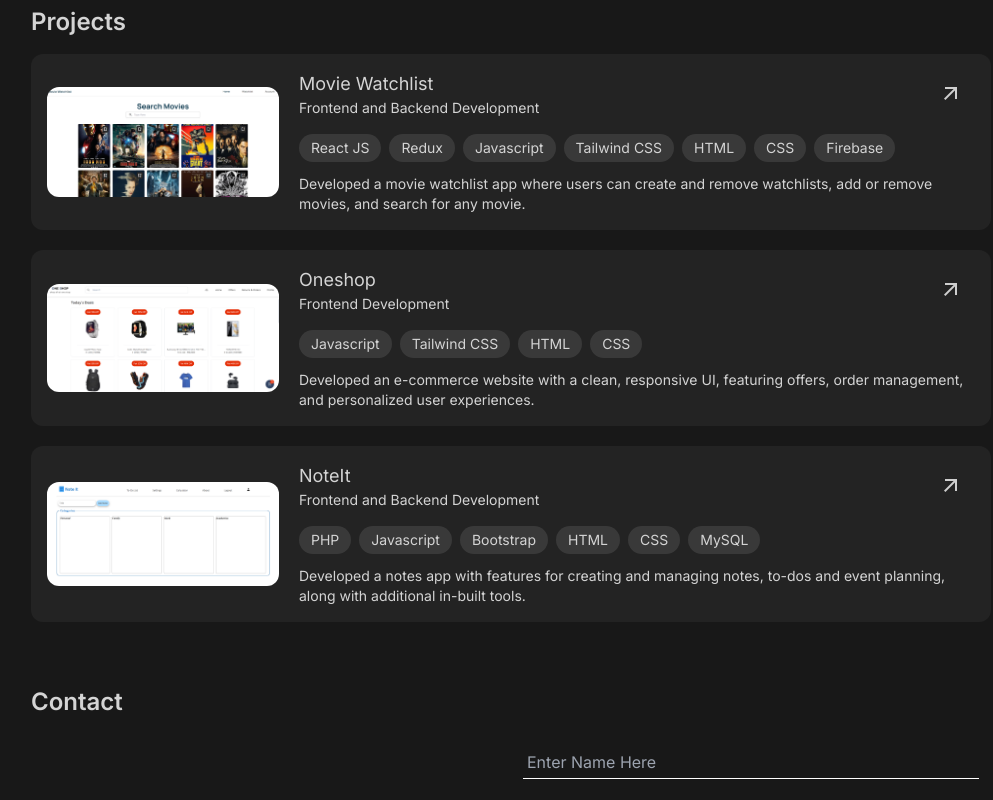
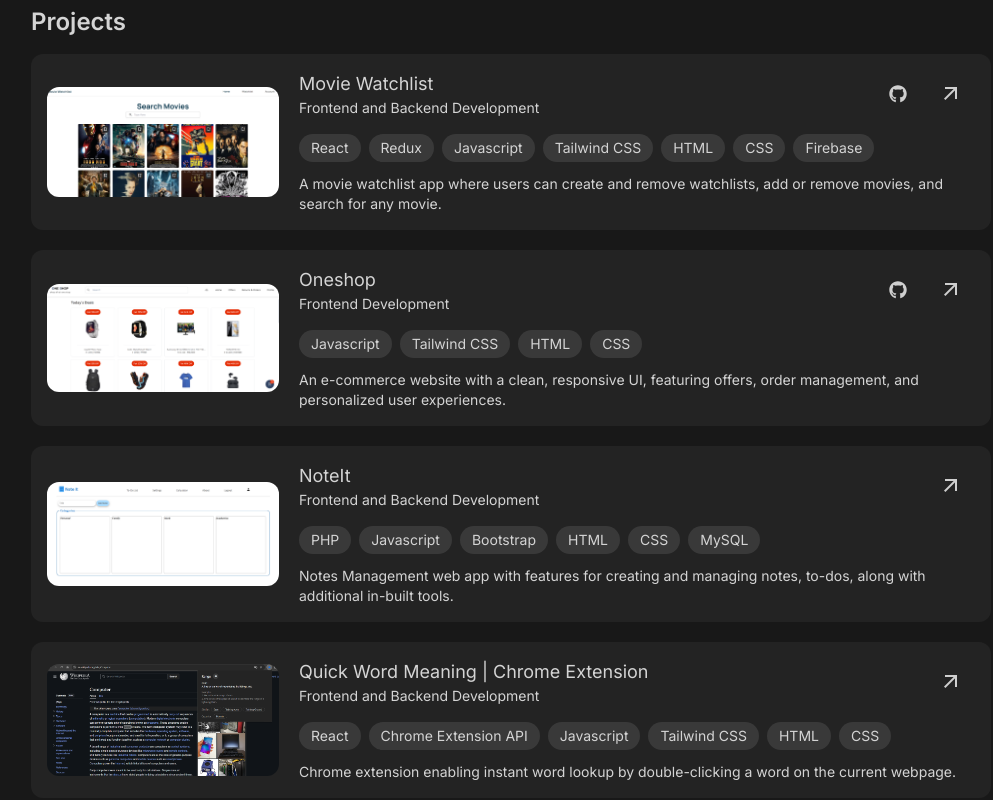
Before and after one commit to The-Hobbit-hk/Portfolio, a React (Vite) app in the folder portfolio/: page / in a window 1280 px wide. Shown: the part 1060-1860 px from the top of the page, without its empty margins (129-1122 px from the left). Built offline with nearby package versions, Linux system fonts and the light colour scheme.

Commit message:
links added

```diff
--- a/portfolio/src/pages/Projects.jsx
+++ b/portfolio/src/pages/Projects.jsx
@@ -1,4 +1,5 @@
 import React from 'react'
+import { FaGithub } from "react-icons/fa";
 
 function Projects() {
     return (
@@ -17,7 +18,10 @@ function Projects() {
                                         <p className='text-lg'>Movie Watchlist</p>
                                         <p className='text-sm'>Frontend and Backend Development</p>
                                     </div>
-                                    <div>
+                                    <div className='flex items-center gap-2'>
+                                        <a href="https://github.com/omkarbokil/MovieWatchlist" target='_blank' className='group rounded-full p-3 hover:bg-black/10 dark:hover:bg-white/10'>
+                                            <FaGithub className='text-neutral-700 dark:text-[#cfcfcf] dark:group-hover:text-[#eeeeee] text-lg' />
+                                        </a>
                                         <a href="https://movie-watchlist-black.vercel.app/" target='_blank'>
                                             <span class="material-symbols-outlined p-3 cursor-pointer text-neutral-700 dark:text-[#cfcfcf] dark:hover:text-blue-500 hover:bg-black/10 dark:hover:bg-white/10 rounded-full transition-all duration-300 group-hover:translate-x-2 group-hover:-translate-y-2">
                                                 arrow_outward
@@ -27,7 +31,7 @@ function Projects() {
                                 </div>
                                 <div>
                                     <div className='mt-1 flex gap-2 flex-wrap *:dark:bg-white/10 *:bg-black/10 *:px-3 *:py-1 *:rounded-full *:text-sm *:text-[#666666] *:dark:text-neutral-300'>
-                                        <div><p>React JS</p></div>
+                                        <div><p>React</p></div>
                                         <div><p>Redux</p></div>
                                         <div><p>Javascript</p></div>
                                         <div><p>Tailwind CSS</p></div>
@@ -37,7 +41,7 @@ function Projects() {
                                     </div>
                                 </div>
                                     <p className='text-sm'>
-                                    Developed a movie watchlist app where users can create and remove watchlists, add or remove movies, and search for any movie.
+                                    A movie watchlist app where users can create and remove watchlists, add or remove movies, and search for any movie.
                                     </p>
                             </div>
                         </div>
@@ -51,8 +55,11 @@ function Projects() {
                                         <p className='text-lg'>Oneshop</p>
                                         <p className='text-sm'>Frontend Development</p>
                                     </div>
-                                    <div>
-                                        <a href="https://one-shop-psi.vercel.app/" target='_blank'>
+                                    <div className='flex items-center gap-2'>
+                                        <a href="https://github.com/omkarbokil/OneShop" target='_blank' className='group rounded-full p-3 hover:bg-black/10 dark:hover:bg-white/10'>
+                                            <FaGithub className='text-neutral-700 dark:text-[#cfcfcf] dark:group-hover:text-[#eeeeee] text-lg' />
+                                        </a>
+                                        <a href="https://movie-watchlist-black.vercel.app/" target='_blank'>
                                             <span class="material-symbols-outlined p-3 cursor-pointer text-neutral-700 dark:text-[#cfcfcf] dark:hover:text-blue-500 hover:bg-black/10 dark:hover:bg-white/10 rounded-full transition-all duration-300 group-hover:translate-x-2 group-hover:-translate-y-2">
                                                 arrow_outward
                                             </span>
@@ -68,13 +75,13 @@ function Projects() {
                                     </div>
                                 </div>
                                     <p className='text-sm'>
-                                    Developed an e-commerce website with a clean, responsive UI, featuring offers, order management, and personalized user experiences.
+                                    An e-commerce website with a clean, responsive UI, featuring offers, order management, and personalized user experiences.
                                     </p>
                             </div>
                         </div>
                     </a>
                     <a href="#">
-                    <div className='rounded-xl p-4 bg-[#E9E9E9] dark:bg-[#232323] dark:hover:bg-[#162032]/50 hover:bg-[#fdca40] transition-all duration-300 cursor-pointer flex xl:flex-row flex-col xl:items-center gap-5 group'>
+                        <div className='rounded-xl p-4 bg-[#E9E9E9] dark:bg-[#232323] dark:hover:bg-[#162032]/50 hover:bg-[#fdca40] transition-all duration-300 cursor-pointer flex xl:flex-row flex-col xl:items-center gap-5 group'>
                             <img src="noteit.png" alt="Note It" width='50%' className='rounded-xl xl:w-[25%] md:w-[40%] w-[100%]' />
                             <div className='grid gap-3 w-[100%]'>
                                 <div className='flex justify-between items-center'>
@@ -101,7 +108,40 @@ function Projects() {
                                     </div>
                                 </div>
                                     <p className='text-sm'>
-                                    Developed a notes app with features for creating and managing notes, to-dos and event planning, along with additional in-built tools.
+                                    Notes Management web app with features for creating and managing notes, to-dos, along with additional in-built tools.
+                                    </p>
+                            </div>
+                        </div>
+                    </a>
+                    <a href="https://chromewebstore.google.com/detail/quick-word-meaning/cfgkgnlgekkdnhmehpdkebflakhjibkg?utm_source=ext_app_menu" target='_blank'>
+                    <div className='rounded-xl p-4 bg-[#E9E9E9] dark:bg-[#232323] dark:hover:bg-[#162032]/50 hover:bg-[#fdca40] transition-all duration-300 cursor-pointer flex xl:flex-row flex-col xl:items-center gap-5 group'>
+                            <img src="qwm.png" alt="Quick Word Meaning" width='50%' className='rounded-xl xl:w-[25%] md:w-[40%] w-[100%]' />
+                            <div className='grid gap-3 w-[100%]'>
+                                <div className='flex justify-between items-center'>
+                                    <div>
+                                        <p className='text-lg'>Quick Word Meaning | Chrome Extension</p>
+                                        <p className='text-sm'>Frontend and Backend Development</p>
+                                    </div>
+                                    <div>
+                                        <a href="https://chromewebstore.google.com/detail/quick-word-meaning/cfgkgnlgekkdnhmehpdkebflakhjibkg?utm_source=ext_app_menu" target='_blank'>
+                                            <span class="material-symbols-outlined p-3 cursor-pointer text-neutral-700 dark:text-[#cfcfcf] dark:hover:text-blue-500 hover:bg-black/10 dark:hover:bg-white/10 rounded-full transition-all duration-300 group-hover:translate-x-2 group-hover:-translate-y-2">
+                                                arrow_outward
+                                            </span>
+                                        </a>
+                                    </div>
+                                </div>
+                                <div>
+                                    <div className='mt-1 flex gap-2 flex-wrap *:dark:bg-white/10 *:bg-black/10 *:px-3 *:py-1 *:rounded-full *:text-sm *:text-[#666666] *:dark:text-neutral-300'>
+                                        <div><p>React</p></div>
+                                        <div><p>Chrome Extension API</p></div>
+                                        <div><p>Javascript</p></div>
+                                        <div><p>Tailwind CSS</p></div>
+                                        <div><p>HTML</p></div>
+                                        <div><p>CSS</p></div>
+                                    </div>
+                                </div>
+                                    <p className='text-sm'>
+                                    Chrome extension enabling instant word lookup by double-clicking a word on the current webpage.
                                     </p>
                             </div>
                         </div>
```
Also changed, not shown: portfolio/public/qwm.png (added).
